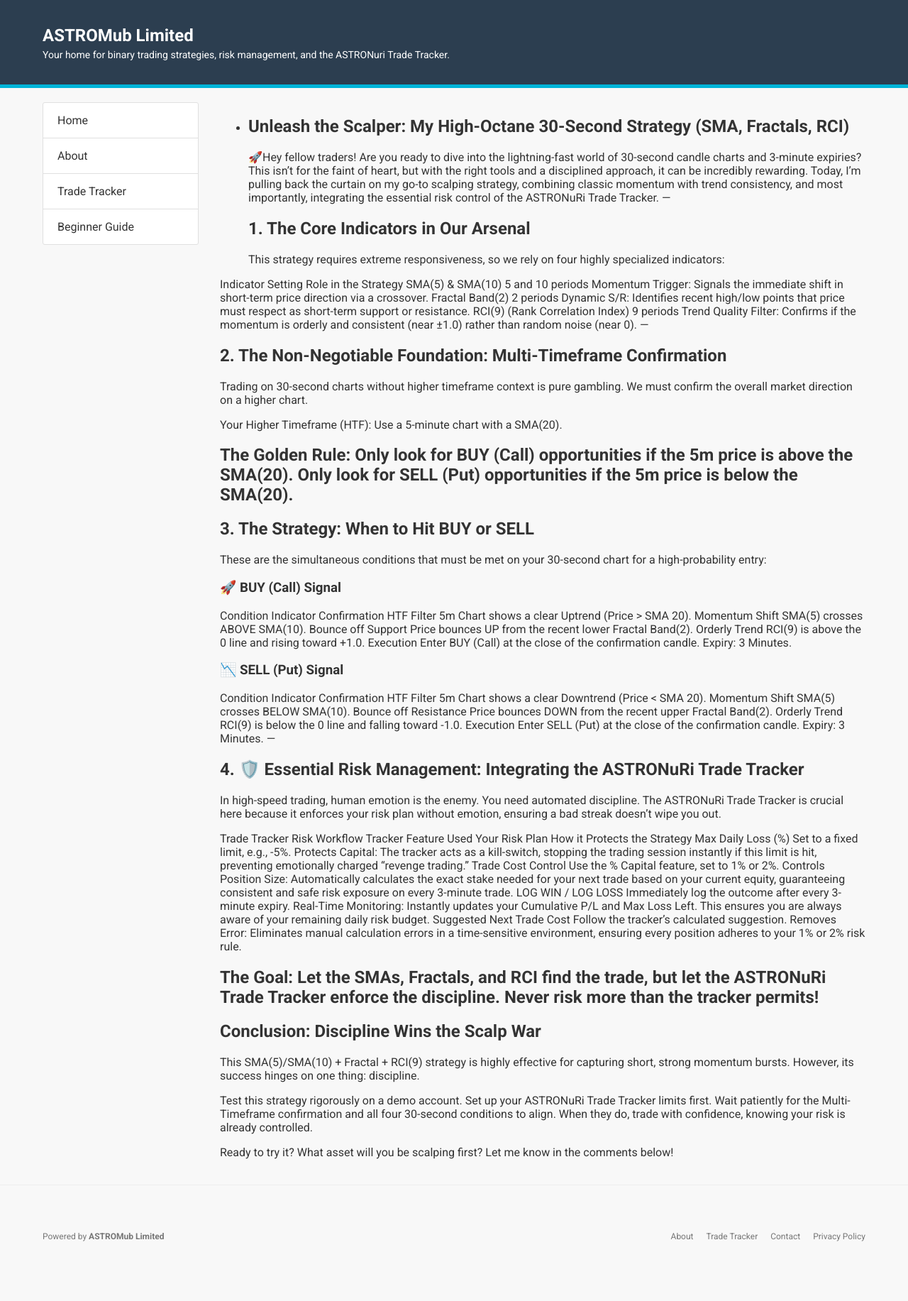
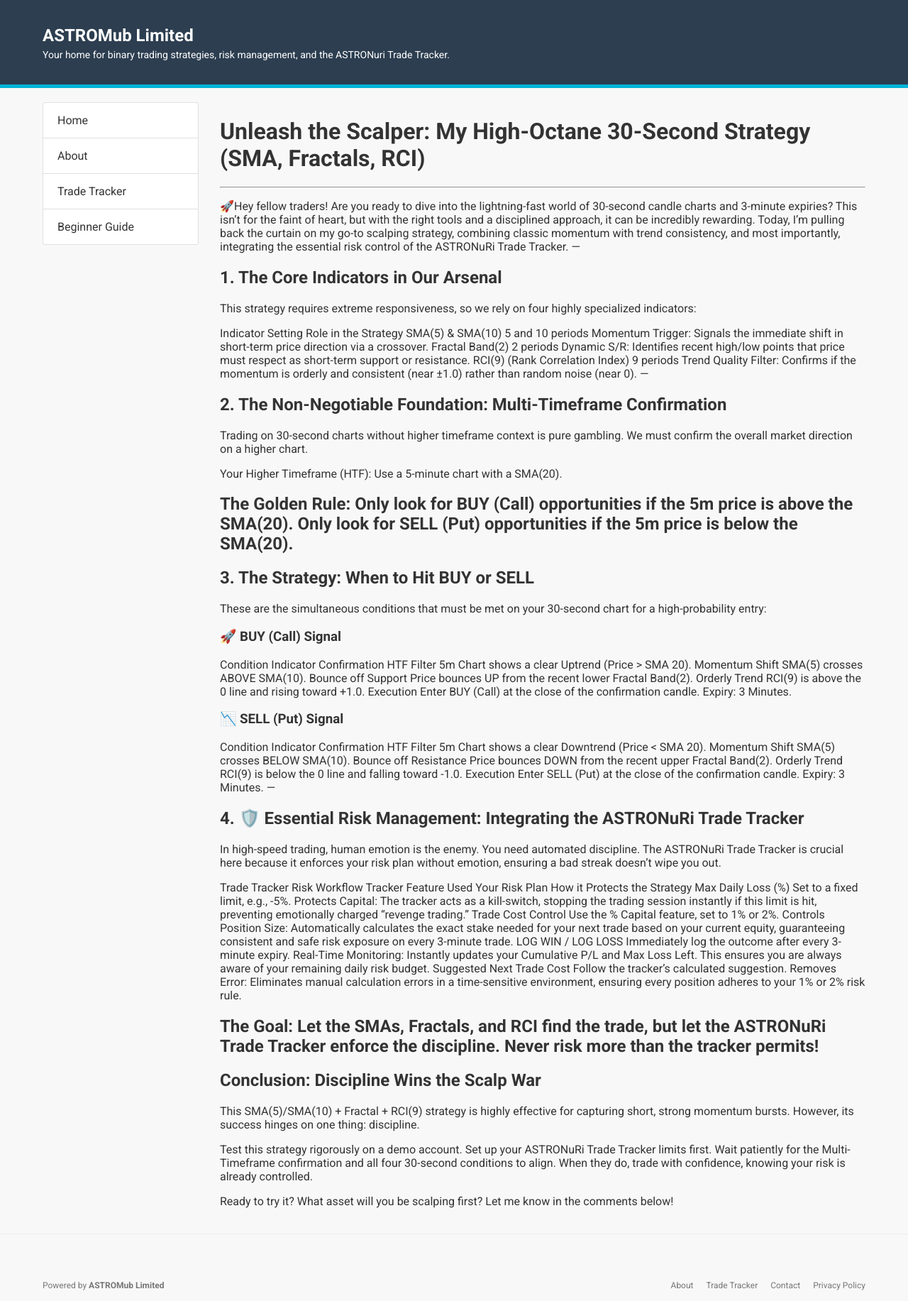
Before and after one commit to astromub/silver-umbrella, a Jekyll site: the page built from _posts/2025-11-11-ts#1-30-second-3-min-expiry.md, in a window 1280 px wide. Shown: the whole page at 71% size. Built offline with Jekyll 4.4.1, drawn with Linux system fonts in a browser that asks for light colours; before the commit the page ends 1764 px from its top, so only the background shows below that.

```diff
--- a/_posts/2025-11-11-ts#1-30-second-3-min-expiry.md
+++ b/_posts/2025-11-11-ts#1-30-second-3-min-expiry.md
@@ -6,7 +6,7 @@ categories: Beginner
 tags: [candlestick, binary, support resistance, bullish, bearish,RCI,Fractal,Moving Average]
 image: /assets/images/astronuri.png
 ---
-* Unleash the Scalper: My High-Octane 30-Second Strategy (SMA, Fractals, RCI)
+# Unleash the Scalper: My High-Octane 30-Second Strategy (SMA, Fractals, RCI)
 ---
 🚀Hey fellow traders! Are you ready to dive into the lightning-fast world of 30-second candle charts and 3-minute expiries? This isn't for the faint of heart, but with the right tools and a disciplined approach, it can be incredibly rewarding. Today, I'm pulling back the curtain on my go-to scalping strategy, combining classic momentum with trend consistency, and most importantly, integrating the essential risk control of the ASTRONuRi Trade Tracker.
 ---
```
